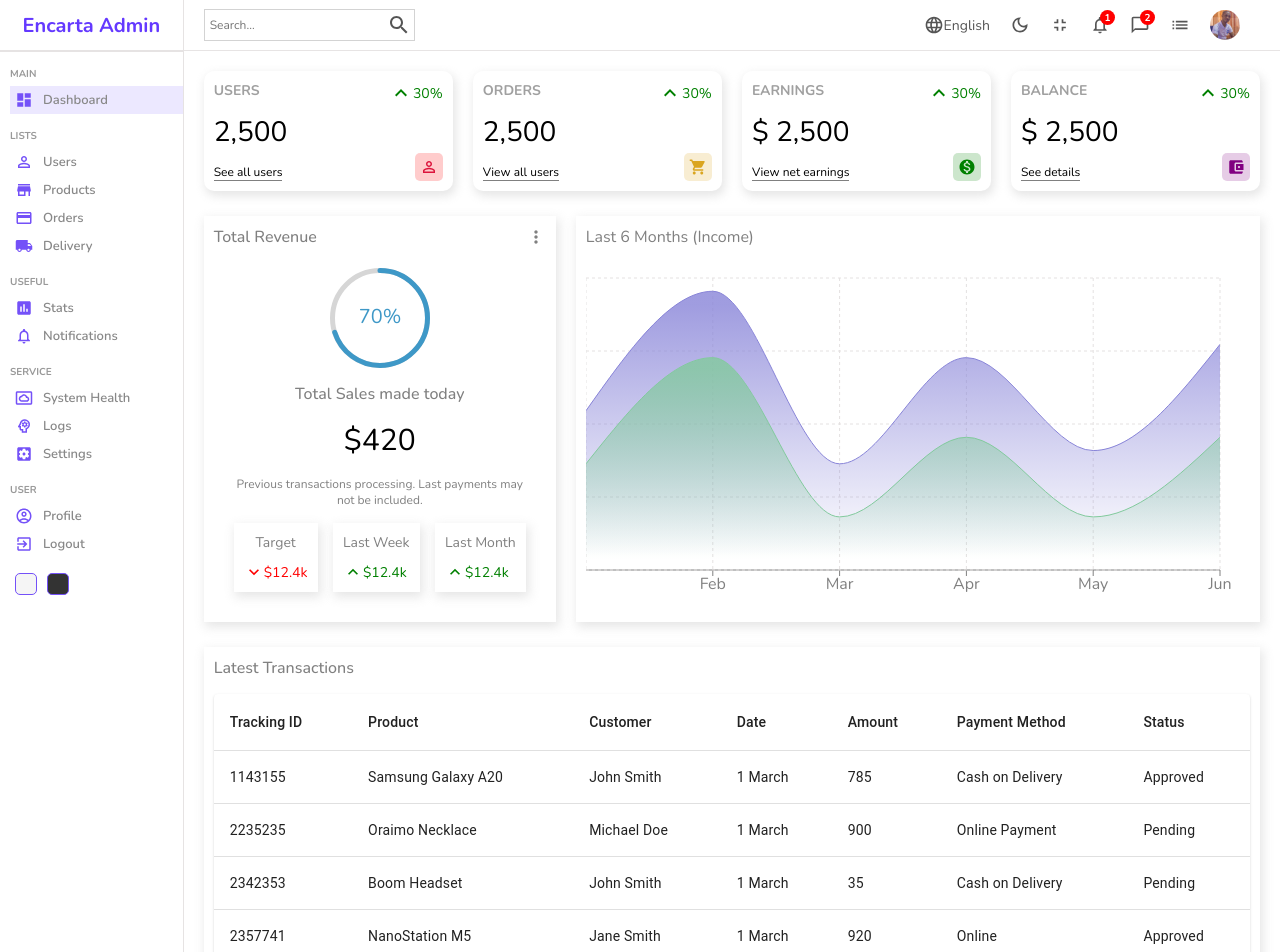
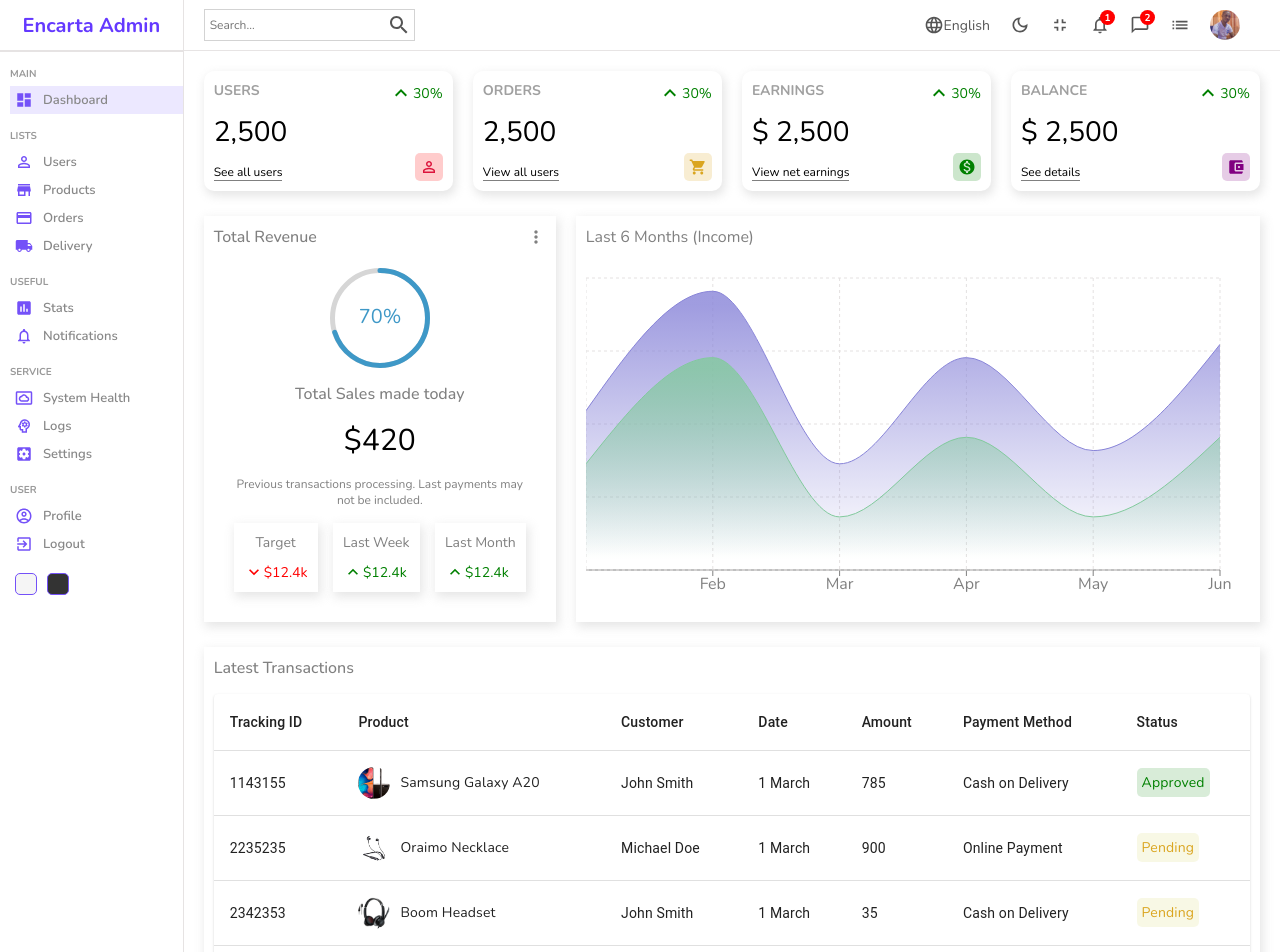
Before and after one commit to anyars-encarta/dashboard-admin, a React (Create React App) app: page / in a window 1280 px wide. Shown: the top 952 px of the page. Built offline with nearby package versions, Linux system fonts and the light colour scheme.

Commit message:
Complete table

```diff
--- a/src/components/table/Table.jsx
+++ b/src/components/table/Table.jsx
@@ -5,7 +5,7 @@
 
 const DashboardTable = () => {
     return (
-        <TableContainer component={Paper} className='table'>
+        <TableContainer component={Paper} className='tableContainer'>
             <Table sx={{ minWidth: 650 }} aria-label="simple table">
                 <TableHead>
                     <TableRow>
@@ -22,12 +22,19 @@
                     {rows.map((row) => (
                         <TableRow key={row.id}>
                             <TableCell className='tableCell'>{row.id}</TableCell>
-                            <TableCell className='tableCell'>{row.product}</TableCell>
+                            <TableCell className='tableCell'>
+                                <div className="cellWrapper">
+                                    <img src={row.img} alt="" className="image" />
+                                    {row.product}
+                                </div>
+                            </TableCell>
                             <TableCell className='tableCell'>{row.customer}</TableCell>
                             <TableCell className='tableCell'>{row.date}</TableCell>
                             <TableCell className='tableCell'>{row.amount}</TableCell>
                             <TableCell className='tableCell'>{row.method}</TableCell>
-                            <TableCell className='tableCell'>{row.status}</TableCell>
+                            <TableCell className='tableCell'>
+                                <span className={`status ${row.status}`}>{row.status}</span>
+                            </TableCell>
                         </TableRow>
                     ))}
                 </TableBody>
--- a/src/components/table/table.scss
+++ b/src/components/table/table.scss
@@ -1,3 +1,31 @@
 .tableContainer {
+    .tableCell {
+        .cellWrapper {
+            display: flex;
+            align-items: center;
 
+            .image {
+                width: 32px;
+                height: 32px;
+                border-radius: 50%;
+                object-fit: cover;
+                margin-right: 10px;
+            }
+        }
+
+        .status {
+            padding: 5px;
+            border-radius: 5px;
+
+            &.Approved {
+                color: green;
+                background-color: rgba(0, 128, 0, 0.151);
+            }
+
+            &.Pending {
+                color: goldenrod;
+                background-color: rgba(189, 189, 3, 0.103);
+            }
+        }
+    }
 }
```
